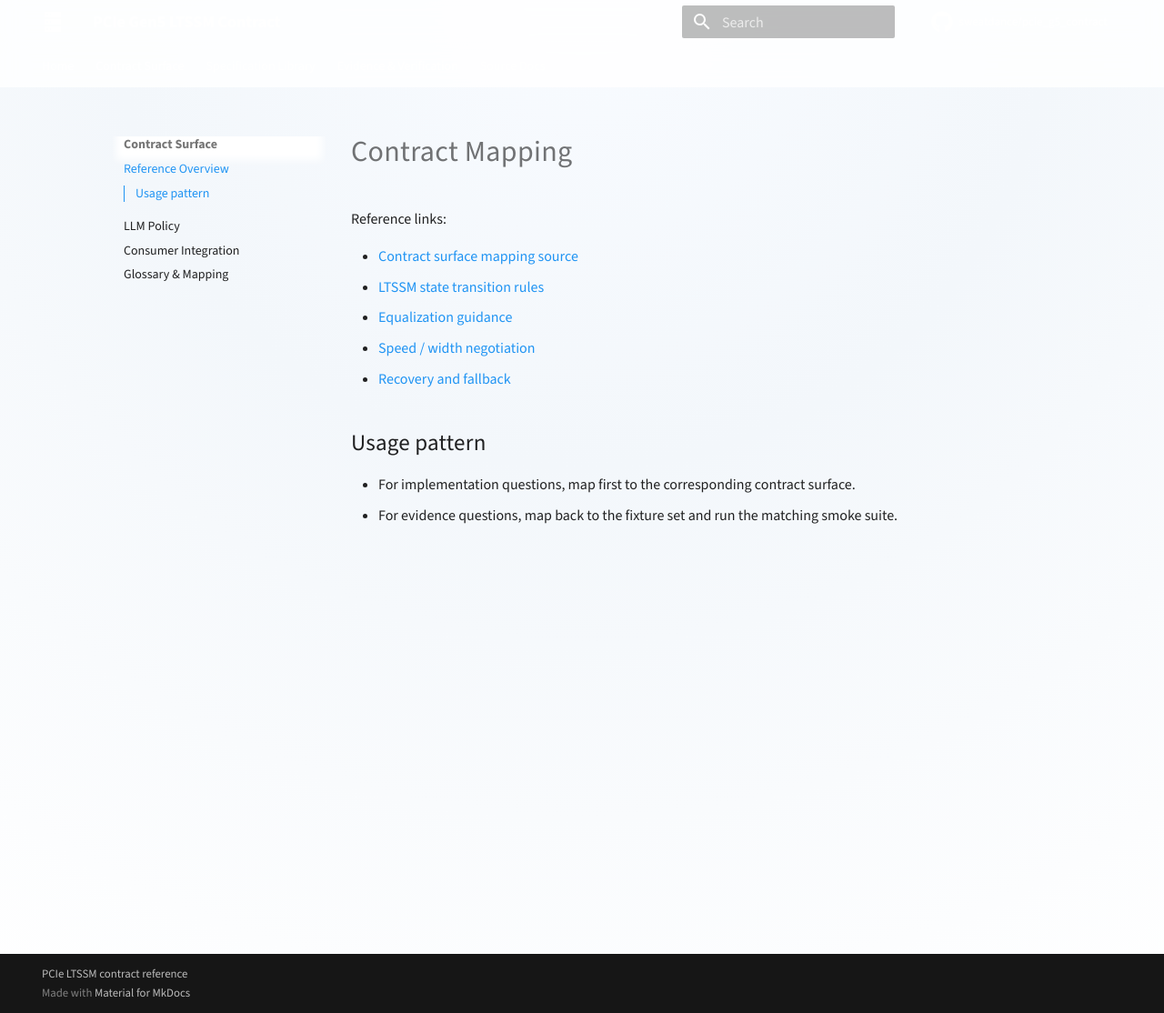
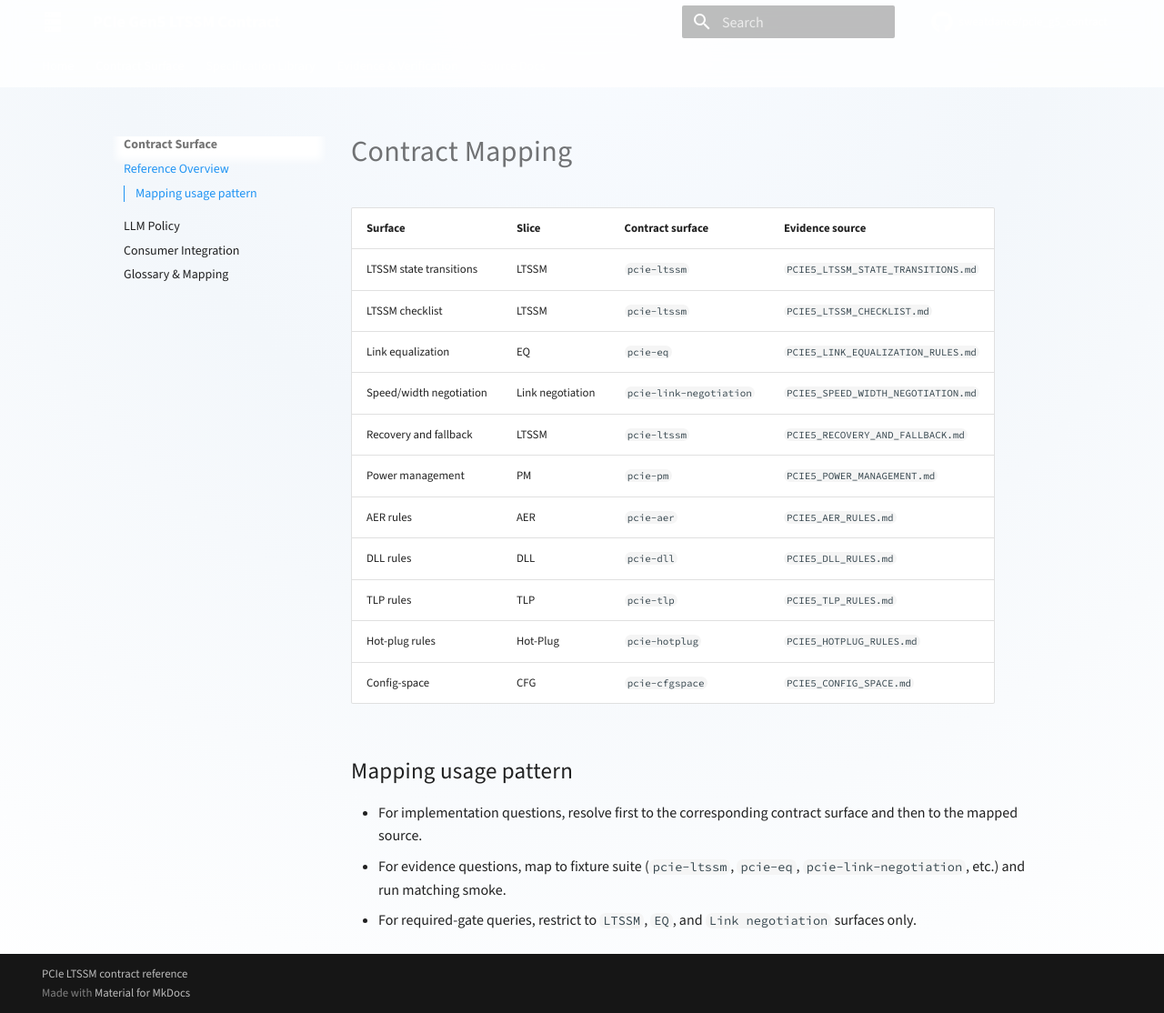
Before and after one commit to sweatdance/pcie_g5_contract, an MkDocs documentation site: the page built from docs/en/contract-mapping.md, in a window 1280 px wide and 1114 px high. Shown: the whole window at 91% size. Built offline with MkDocs 1.6.1 and Material for MkDocs 9.7.7, drawn with Linux system fonts in a browser that asks for light colours; comment, search, counter and statistics services are not loaded.

Commit message:
docs: strengthen navigation entry pages for governed evidence flow

```diff
--- a/docs/en/contract-mapping.md
+++ b/docs/en/contract-mapping.md
@@ -5,15 +5,22 @@ description: Surface-to-spec mapping and evidence-routing index
 
 # Contract Mapping
 
-Reference links:
+| Surface | Slice | Contract surface | Evidence source |
+| --- | --- | --- | --- |
+| LTSSM state transitions | LTSSM | `pcie-ltssm` | `PCIE5_LTSSM_STATE_TRANSITIONS.md` |
+| LTSSM checklist | LTSSM | `pcie-ltssm` | `PCIE5_LTSSM_CHECKLIST.md` |
+| Link equalization | EQ | `pcie-eq` | `PCIE5_LINK_EQUALIZATION_RULES.md` |
+| Speed/width negotiation | Link negotiation | `pcie-link-negotiation` | `PCIE5_SPEED_WIDTH_NEGOTIATION.md` |
+| Recovery and fallback | LTSSM | `pcie-ltssm` | `PCIE5_RECOVERY_AND_FALLBACK.md` |
+| Power management | PM | `pcie-pm` | `PCIE5_POWER_MANAGEMENT.md` |
+| AER rules | AER | `pcie-aer` | `PCIE5_AER_RULES.md` |
+| DLL rules | DLL | `pcie-dll` | `PCIE5_DLL_RULES.md` |
+| TLP rules | TLP | `pcie-tlp` | `PCIE5_TLP_RULES.md` |
+| Hot-plug rules | Hot-Plug | `pcie-hotplug` | `PCIE5_HOTPLUG_RULES.md` |
+| Config-space | CFG | `pcie-cfgspace` | `PCIE5_CONFIG_SPACE.md` |
 
-- [Contract surface mapping source](PCIE5_SPEC_TO_CONTRACT_MAPPING.md)
-- [LTSSM state transition rules](PCIE5_LTSSM_STATE_TRANSITIONS.md)
-- [Equalization guidance](PCIE5_LINK_EQUALIZATION_RULES.md)
-- [Speed / width negotiation](PCIE5_SPEED_WIDTH_NEGOTIATION.md)
-- [Recovery and fallback](PCIE5_RECOVERY_AND_FALLBACK.md)
+## Mapping usage pattern
 
-## Usage pattern
-
-- For implementation questions, map first to the corresponding contract surface.
-- For evidence questions, map back to the fixture set and run the matching smoke suite.
+- For implementation questions, resolve first to the corresponding contract surface and then to the mapped source.
+- For evidence questions, map to fixture suite (`pcie-ltssm`, `pcie-eq`, `pcie-link-negotiation`, etc.) and run matching smoke.
+- For required-gate queries, restrict to `LTSSM`, `EQ`, and `Link negotiation` surfaces only.
```
Also changed, not shown: docs/en/consumer-integration.md (+18 -0 lines), docs/en/glossary-and-mapping.md (+19 -0 lines), docs/en/release-notes.md (+8 -1 lines), docs/en/verification-status.md (+33 -1 lines), memory/2026-06-10.md (+2 -0 lines).
